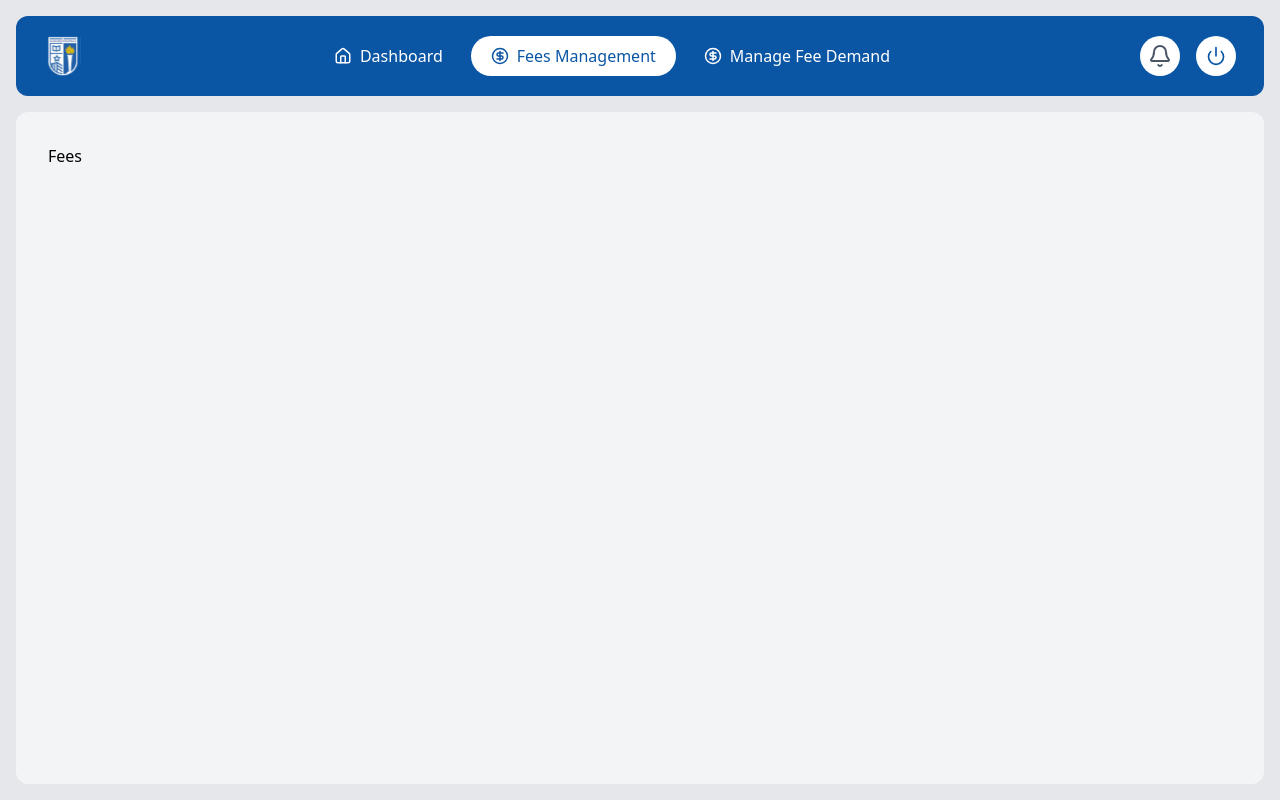
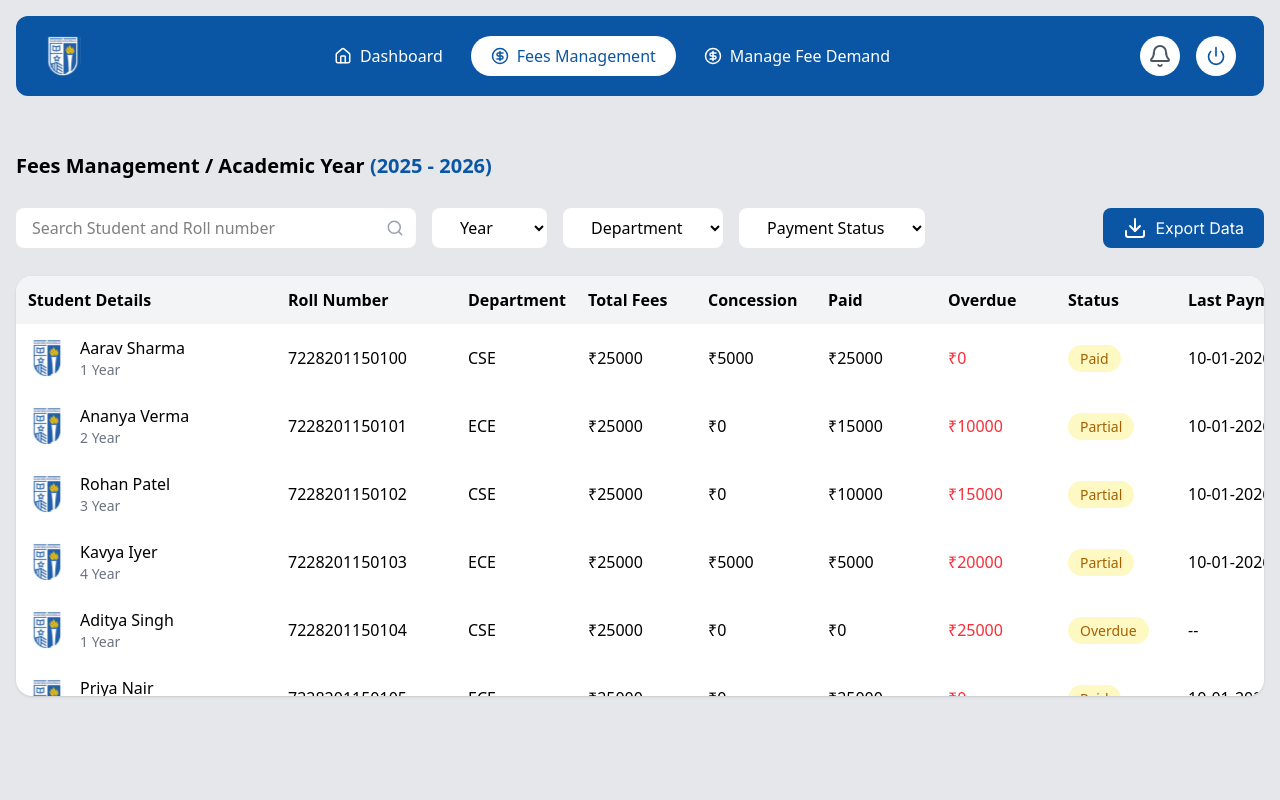
Before and after one commit to Abishek6702/finance_client, a React (Vite) app: page /admin/fees_management in a window 1280 px wide. Built offline with nearby package versions, Linux system fonts and the light colour scheme; sample sign-in values are in the browser's storage.

Commit message:
developed the fee management page with components of filters and tables

```diff
--- a/package.json
+++ b/package.json
@@ -11,8 +11,14 @@
   },
   "dependencies": {
     "@tailwindcss/vite": "^4.1.18",
+    "axios": "^1.13.5",
+    "jwt-decode": "^4.0.0",
+    "lucide-react": "^0.563.0",
     "react": "^19.2.0",
     "react-dom": "^19.2.0",
+    "react-hot-toast": "^2.6.0",
+    "react-router-dom": "^7.13.0",
+    "react-toastify": "^11.0.5",
     "tailwindcss": "^4.1.18"
   },
   "devDependencies": {
--- /dev/null
+++ b/src/components/FeeManagementFilters.jsx
@@ -0,0 +1,78 @@
+import React from "react";
+import { Download,Search  } from 'lucide-react';
+
+export default function FeeFilters({
+  search,
+  onSearchChange,
+  year,
+  onYearChange,
+  department,
+  onDepartmentChange,
+  status,
+  onStatusChange,
+  onExport,
+}) {
+  return (
+    <div className="flex gap-4 mb-4 items-center">
+      <div className="relative w-100">
+        <input
+            className="w-full px-4 py-2 pr-10 rounded-lg bg-white outline-none"
+            placeholder="Search Student and Roll number"
+            value={search}
+            onChange={(e) => onSearchChange(e.target.value)}
+        />
+
+        <Search
+            size={18}
+            className="absolute right-3 top-1/2 -translate-y-1/2 text-gray-400 pointer-events-none"
+        />
+        </div>
+
+      <select
+        className="outline-none px-6 py-2 rounded-lg bg-white"
+        value={year}
+        onChange={(e) => onYearChange(e.target.value)}
+      >
+        <option value="">Year</option>
+        <option>1 Year</option>
+        <option>2 Year</option>
+        <option>3 Year</option>
+        <option>4 Year</option>
+      </select>
+
+      <select
+        className="outline-none px-6 py-2 rounded-lg bg-white"
+        value={department}
+        onChange={(e) => onDepartmentChange(e.target.value)}
+      >
+        <option value="">Department</option>
+        <option>AIDS</option>
+        <option>AIML</option>
+        <option>CSE</option>
+        <option>CCE</option>
+        <option>ECE</option>
+        <option>EEE</option>
+        <option>IT</option>
+        <option>MECH</option>
+        <option>CYS</option>
+      </select>
+
+      <select
+        className="outline-none px-6 py-2 rounded-lg bg-white"
+        value={status}
+        onChange={(e) => onStatusChange(e.target.value)}
+      >
+        <option value="">Payment Status</option>
+        <option>Pending</option>
+        <option>Paid</option>
+      </select>
+
+      <button
+        onClick={onExport}
+        className="ml-auto bg-[#0B56A4] text-white px-5 py-2 rounded-lg flex items-center gap-2 inter"
+      >
+        <Download /> Export Data
+      </button>
+    </div>
+  );
+}
--- /dev/null
+++ b/src/components/FeeManagementTable.jsx
@@ -0,0 +1,78 @@
+import React from "react";
+import Favlogo from "../assets/favlogo.svg";
+
+export default function FeeTable({ data }) {
+  return (
+    <div className="w-full bg-white rounded-2xl shadow overflow-hidden">
+      <div className="max-h-105 overflow-y-auto">
+        <table className="w-full table-fixed border-collapse">
+          <colgroup>
+            <col className="w-65" />
+            <col className="w-45" />
+            <col className="w-30" />
+            <col className="w-30" />
+            <col className="w-30" />
+            <col className="w-30" />
+            <col className="w-30" />
+            <col className="w-30" />
+            <col className="w-35" />
+            <col className="w-20" />
+          </colgroup>
+
+          <thead className="sticky top-0 bg-gray-100 z-10">
+            <tr>
+              {[
+                "Student Details",
+                "Roll Number",
+                "Department",
+                "Total Fees",
+                "Concession",
+                "Paid",
+                "Overdue",
+                "Status",
+                "Last Payment",
+                "Action",
+              ].map((h) => (
+                <th key={h} className="p-3 text-left">
+                  {h}
+                </th>
+              ))}
+            </tr>
+          </thead>
+
+          <tbody>
+            {data.map((student) => (
+              <tr key={student.id} >
+                <td className="p-3">
+                  <div className="flex gap-3 items-center">
+                    <img src={Favlogo} className="w-10 h-10" />
+                    <div>
+                      <div className="font-medium">{student.name}</div>
+                      <div className="text-sm text-gray-500">{student.year}</div>
+                    </div>
+                  </div>
+                </td>
+
+                <td className="p-3">{student.rollNo}</td>
+                <td className="p-3">{student.department}</td>
+                <td className="p-3">₹{student.totalFees}</td>
+                <td className="p-3">₹{student.concession}</td>
+                <td className="p-3">₹{student.paid}</td>
+                <td className="p-3 text-red-500">₹{student.overdue}</td>
+                <td className="p-3">
+                  <span className="px-3 py-1 bg-yellow-100 text-yellow-700 rounded-full text-sm">
+                    {student.status}
+                  </span>
+                </td>
+                <td className="p-3">{student.lastPayment}</td>
+                <td className="p-3">
+                  <img src={Favlogo} className="w-8 h-8 cursor-pointer" />
+                </td>
+              </tr>
+            ))}
+          </tbody>
+        </table>
+      </div>
+    </div>
+  );
+}
--- a/src/pages/AdminDashboard.jsx
+++ b/src/pages/AdminDashboard.jsx
@@ -45,8 +45,8 @@ const AdminDashboard = () => {
       <Navbar />
 
       {/* MAIN CONTENT */}
-      <main className="flex-1 overflow-y-auto bg-gray-100 rounded-xl">
-        <div className="p-6 md:p-8">
+      <main className="flex-1">
+        <div className="mt-10">
           <Routes>
             <Route path="dashboard" element={<Dashboard />} />
             <Route path="fees_management" element={<Fees />} />
--- a/src/pages/admin/Fees.jsx
+++ b/src/pages/admin/Fees.jsx
@@ -1,11 +1,119 @@
-import React from 'react'
+import { useState, useMemo } from "react";
+import FeeManagementTable from "../../components/FeeManagementTable";
+import FeeManagementFilters from "../../components/FeeManagementFilters";
+
+const studentNames = [
+  "Aarav Sharma",
+  "Ananya Verma",
+  "Rohan Patel",
+  "Kavya Iyer",
+  "Aditya Singh",
+  "Priya Nair",
+  "Arjun Mehta",
+  "Sneha Gupta",
+  "Vikram Rao",
+  "Pooja Malhotra",
+  "Rahul Khanna",
+  "Neha Joshi",
+  "Siddharth Jain",
+  "Aishwarya Kulkarni",
+  "Kunal Aggarwal",
+  "Meera Menon",
+  "Aman Bansal",
+  "Ritika Choudhary",
+  "Nikhil Saxena",
+  "Shreya Banerjee",
+  "Varun Kapoor",
+  "Isha Arora",
+  "Mohit Tandon",
+  "Divya Mishra",
+  "Yash Oberoi",
+];
+
+const feeData = Array.from({ length: 25 }, (_, index) => {
+  const totalFees = 25000;
+  const paidOptions = [25000, 15000, 10000, 5000, 0];
+  const paid = paidOptions[index % paidOptions.length];
+  const overdue = totalFees - paid;
+
+  let status = "Partial";
+  if (paid === totalFees) status = "Paid";
+  if (paid === 0) status = "Overdue";
+
+  return {
+    id: index + 1,
+    name: studentNames[index],
+    year: `${(index % 4) + 1} Year`,
+    rollNo: `7228201150${100 + index}`,
+    department: index % 2 === 0 ? "CSE" : "ECE",
+    totalFees,
+    concession: index % 3 === 0 ? 5000 : 0,
+    paid,
+    overdue,
+    status,
+    lastPayment: paid > 0 ? "10-01-2026" : "--",
+  };
+});
+
 
 const Fees = () => {
+  const [search, setSearch] = useState("");
+  const [year, setYear] = useState("");
+  const [department, setDepartment] = useState("");
+  const [status, setStatus] = useState("");
+
+  const filteredData = useMemo(() => {
+    return feeData.filter((s) => {
+      return (
+        (!search ||
+          s.name.toLowerCase().includes(search.toLowerCase()) ||
+          s.rollNo.includes(search)) &&
+        (!year || s.year === year) &&
+        (!department || s.department === department) &&
+        (!status || s.status === status)
+      );
+    });
+  }, [search, year, department, status]);
+
+  const exportCSV = () => {
+    if (!filteredData.length) return;
+
+    const headers = Object.keys(filteredData[0]).join(",");
+    const rows = filteredData.map((r) => Object.values(r).join(","));
+    const csv = [headers, ...rows].join("\n");
+
+    const blob = new Blob([csv], { type: "text/csv" });
+    const url = URL.createObjectURL(blob);
+
+    const a = document.createElement("a");
+    a.href = url;
+    a.download = "fee-report.csv";
+    a.click();
+    URL.revokeObjectURL(url);
+  };
+
   return (
-    <div>
-      Fees
+    <div className="flex flex-col gap-3">
+      <h1 className="font-inter font-semibold text-xl mb-4">
+        Fees Management / Academic Year{" "}
+        <span className="text-[#0B56A4] font-bold">(2025 - 2026)</span>
+      </h1>
+
+      <FeeManagementFilters
+        search={search}
+        onSearchChange={setSearch}
+        year={year}
+        onYearChange={setYear}
+        department={department}
+        onDepartmentChange={setDepartment}
+        status={status}
+        onStatusChange={setStatus}
+        onExport={exportCSV}
+      />
+
+      <FeeManagementTable data={filteredData} />
     </div>
-  )
-}
+  );
+};
 
-export default Fees
+export default Fees;
--- a/src/utils/ProtectedRoutes.jsx
+++ b/src/utils/ProtectedRoutes.jsx
@@ -21,7 +21,7 @@ function isTokenValid() {
 
 const ProtectedRoute = ({ children }) => {
   if (!isTokenValid()) {
-    return <Navigate to="/" replace />;
+    return <Navigate to="/login" replace />;
   }
   return <>{children}</>;
 };
```
Also changed, not shown: 1 other file (tests, documents, lock files or other folders).
